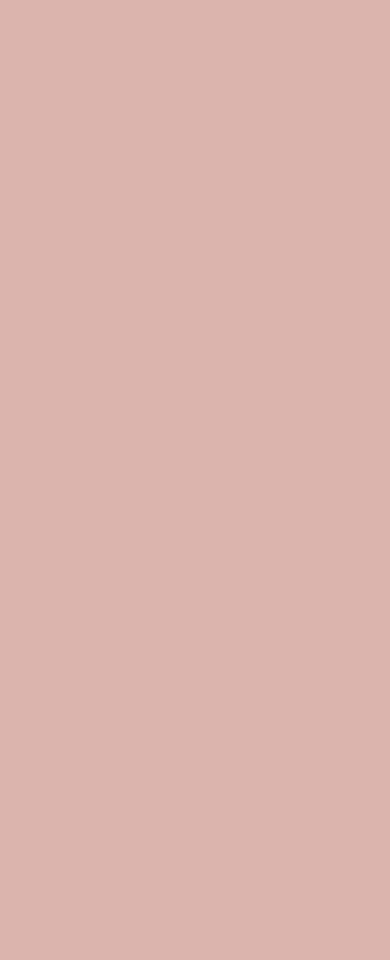
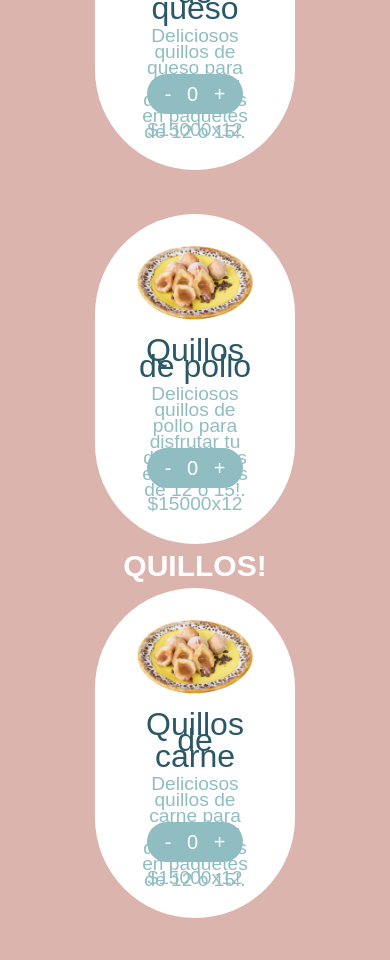
Before and after one commit to Danilo-GB/quillos-landing-page, a Vue app: page / in a window 390 px wide. Shown: the part 1020-1980 px from the top of the page. Before the commit the page ends 844 px from the top, so only its background shows below. Built offline with nearby package versions, Linux system fonts and the light colour scheme; a web font is replaced by a local one.

Commit message:
layout fixing

```diff
--- a/src/components/ProductCard.vue
+++ b/src/components/ProductCard.vue
@@ -17,7 +17,7 @@
           <button @click="addSaleQuantityToCart">+</button>
         </div>
 
-        <div class="detail">
+        <div class="detail mt-2">
           ${{ product.price }}x{{ product.saleQuantity }}
         </div>
       </div>
--- a/src/components/ProductsSection.vue
+++ b/src/components/ProductsSection.vue
@@ -3,15 +3,28 @@
     <div
       v-for="category in ProductData"
       :key="category.id"
-      class="category-container w-full h-auto md:h-screen flex flex-row flex-wrap gap-3 justify-evenly items-center"
+      class="category-container w-full h-auto md:h-screen relative flex flex-row flex-wrap gap-3 justify-evenly items-center"
     >
+      <div
+        class="absolute z-10 w-full text-center md:text-right left-0 lg:top-6 lg:pr-6 text-3xl lg:text-7xl font-bold text-white"
+      >
+        {{ category.id.toUpperCase() }}!
+      </div>
       <div class="absolute z-0 left-0">
         <svg
           viewBox="55 0 120 120"
           version="1.1"
           xmlns="http://www.w3.org/2000/svg"
           fill="var(--blue-pastel)"
-          class="hidden md:block"
+          class="hidden lg:block"
+        >
+          <circle cx="60" cy="60" r="50" /></svg
+        ><svg
+          viewBox="0 0 120 120"
+          version="1.1"
+          xmlns="http://www.w3.org/2000/svg"
+          fill="var(--blue-pastel)"
+          class="block lg:hidden"
         >
           <circle cx="60" cy="60" r="50" />
         </svg>
@@ -43,8 +56,8 @@ export default {
 </script>
 <style>
 .product-card {
-  width: 300px;
-  height: 430px;
+  width: 200px;
+  height: 330px;
 }
 @media (min-width: 768px) {
   .category-container {
--- a/src/views/Home.vue
+++ b/src/views/Home.vue
@@ -19,10 +19,12 @@ export default {
 };
 </script>
 <style>
-.main-container {
-  flex-basis: 50%;
-  max-height: 100vh;
-  overflow-y: scroll;
-  scroll-snap-type: y mandatory;
+@media (min-width: 1000px) {
+  .main-container {
+    flex-basis: 50%;
+    max-height: 100vh;
+    overflow-y: scroll;
+    scroll-snap-type: y mandatory;
+  }
 }
 </style>
```
